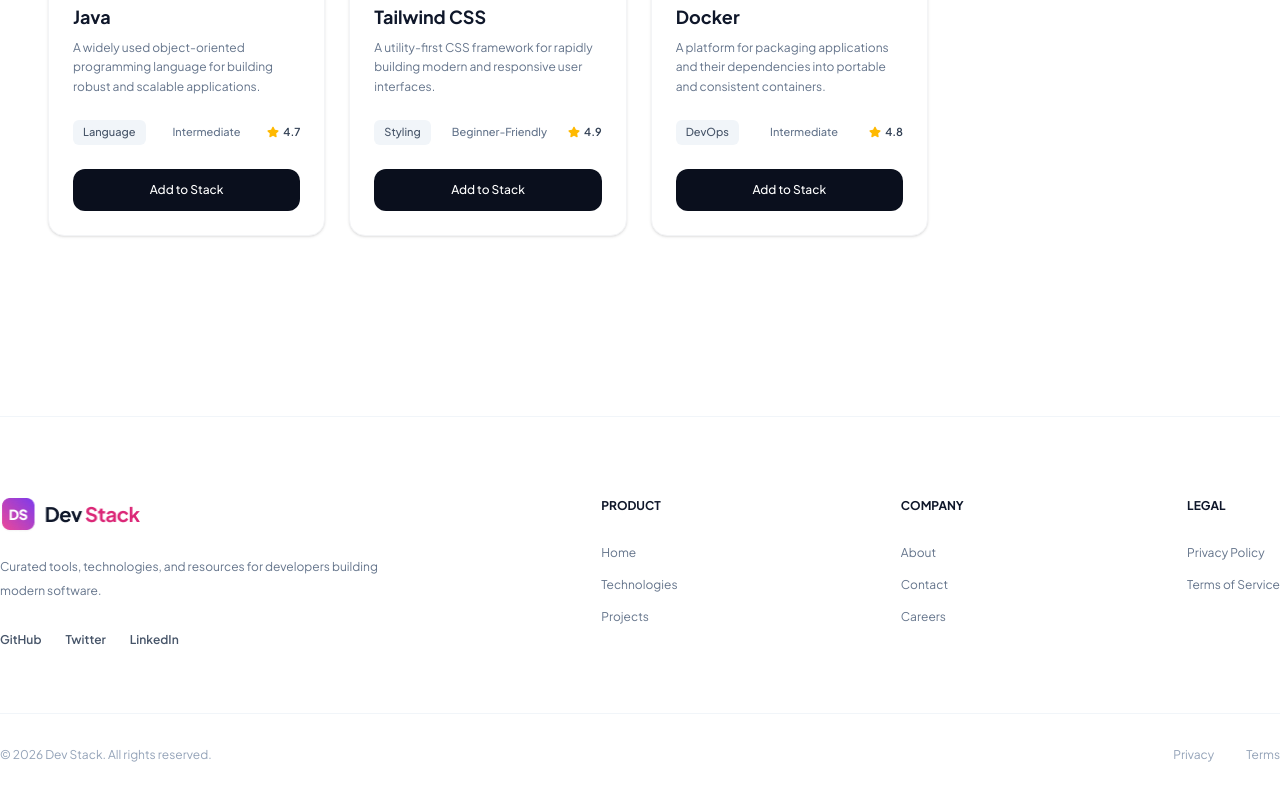
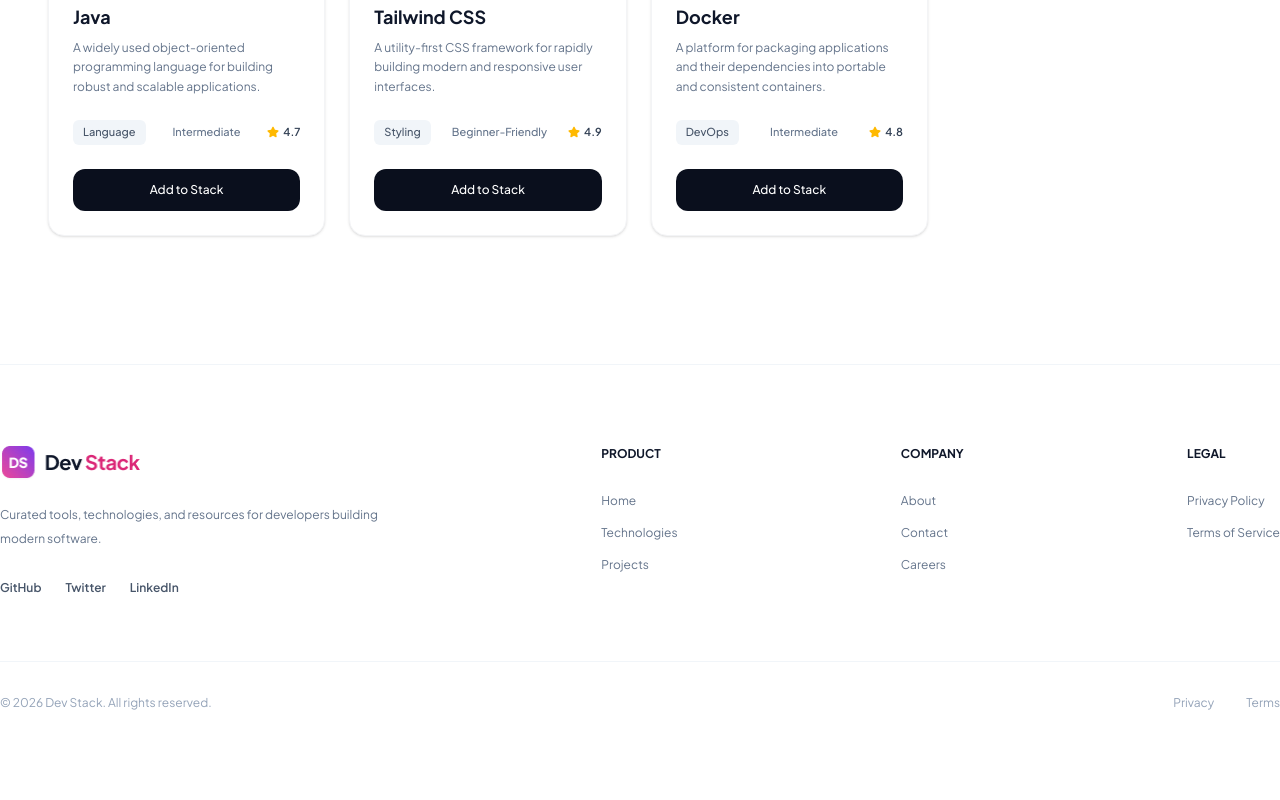
Before and after one commit to sakiburdev/B14-A05-DevStack, a React (Vite) app: page / in a window 1280 px wide. Shown: the part 1858-2658 px from the top of the page. After the commit the page ends 2610 px from the top, so only its background shows below. Built offline with nearby package versions, Linux system fonts and the light colour scheme.

Commit message:
bugfix and resolve layout/cursor issues, remove unused daisyui

```diff
--- a/index.html
+++ b/index.html
@@ -2,7 +2,7 @@
 <html lang="en" data-theme="light">
   <head>
     <meta charset="UTF-8" />
-    <link rel="icon" type="image/svg+xml" href="/favicon.svg" />
+    <link rel="icon" type="image/png" href="/favicon.png" />
     <meta name="viewport" content="width=device-width, initial-scale=1.0" />
     <title>DevStack</title>
   </head>
--- a/package.json
+++ b/package.json
@@ -22,7 +22,6 @@
     "@types/react": "^19.2.18",
     "@types/react-dom": "^19.2.7",
     "@vitejs/plugin-react": "^6.1.1",
-    "daisyui": "^5.7.36",
     "eslint": "^10.10.0",
     "eslint-plugin-react-hooks": "^7.1.1",
     "eslint-plugin-react-refresh": "^0.5.6",
--- a/src/App.jsx
+++ b/src/App.jsx
@@ -1,4 +1,4 @@
-import React, { useEffect, useState } from "react";
+import { useEffect, useState } from "react";
 import Navbar from "./components/Navbar";
 import Banner from "./components/Banner";
 import TechnologyCard from "./components/TechnologyCard";
--- a/src/components/Banner.jsx
+++ b/src/components/Banner.jsx
@@ -1,4 +1,3 @@
-import React from "react";
 import bannerImage from "../assets/banner-stack.png";
 
 const bannerData = {
--- a/src/components/Footer.jsx
+++ b/src/components/Footer.jsx
@@ -1,5 +1,3 @@
-import React from "react";
-
 import logo from "../assets/logo-text.png";
 
 const Footer = () => {
@@ -83,7 +81,7 @@
     ];
 
     return (
-        <footer className="max-w-full border-t border-[#F1F5F9] mt-33  bg-white">
+        <footer className="max-w-full border-t border-[#F1F5F9] mt-20  bg-white">
             <div className="container mx-auto mt-10 py-10">
 
                 {/* Main Footer */}
--- a/src/components/Navbar.jsx
+++ b/src/components/Navbar.jsx
@@ -1,4 +1,3 @@
-import React from "react";
 import logo from "../assets/logo-text.png";
 
 const navbarData = {
--- a/src/components/TechnologyCard.jsx
+++ b/src/components/TechnologyCard.jsx
@@ -1,4 +1,4 @@
-import React, { useState } from "react";
+import { useState } from "react";
 import { FaStar, FaCheck, FaSpinner } from "react-icons/fa";
 
 const badgeStyles = {
@@ -71,11 +71,11 @@
             <button
                 onClick={handleCardAdd}
                 disabled={isAdded || isLoading}
-                className={`w-full py-3 rounded-xl font-medium text-[12px] font-['Plus_Jakarta_Sans'] flex items-center justify-center gap-2 transition-all cursor-pointer ${isAdded
-                    ? "bg-pink-100 text-pink-500 cursor-not-allowed font-semibold"
-                    : isLoading
-                        ? "bg-[#333] text-white cursor-wait"
-                        : "bg-[#0A0F1D] text-white hover:bg-slate-800 active:scale-[0.98]"
+                className={`w-full py-3 rounded-xl font-medium text-[12px] font-['Plus_Jakarta_Sans'] flex items-center justify-center gap-2 transition-all ${isAdded
+                        ? "bg-pink-100 text-pink-500 cursor-not-allowed font-semibold"
+                        : isLoading
+                            ? "bg-[#333] text-white cursor-wait"
+                            : "bg-[#0A0F1D] text-white hover:bg-slate-800 active:scale-[0.98] cursor-pointer"
                     }`}
             >
                 {isLoading ? (
--- a/src/index.css
+++ b/src/index.css
@@ -1,8 +1,6 @@
 @import url("https://fonts.googleapis.com/css2?family=Inter:wght@400;500;600;700;800&family=Plus+Jakarta+Sans:wght@400;500;600;700&display=swap");
 
 @import "tailwindcss";
-
-@plugin "daisyui";
 
 body {
   margin: 0;
```
Also changed, not shown: 1 other file (tests, documents, lock files or other folders).
